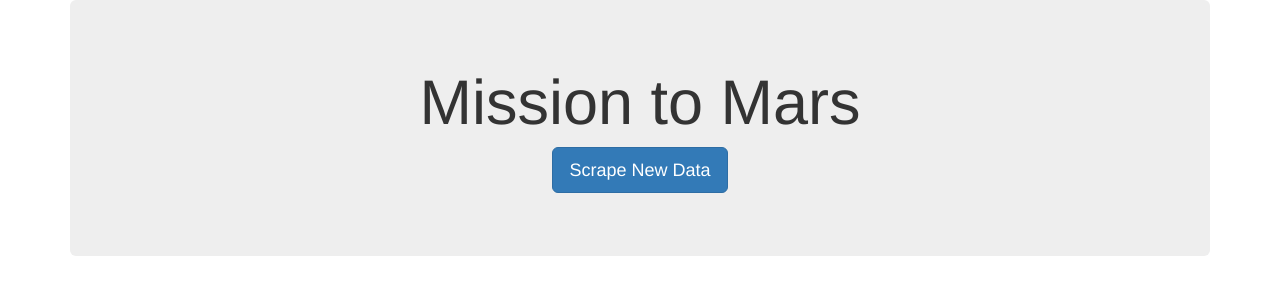
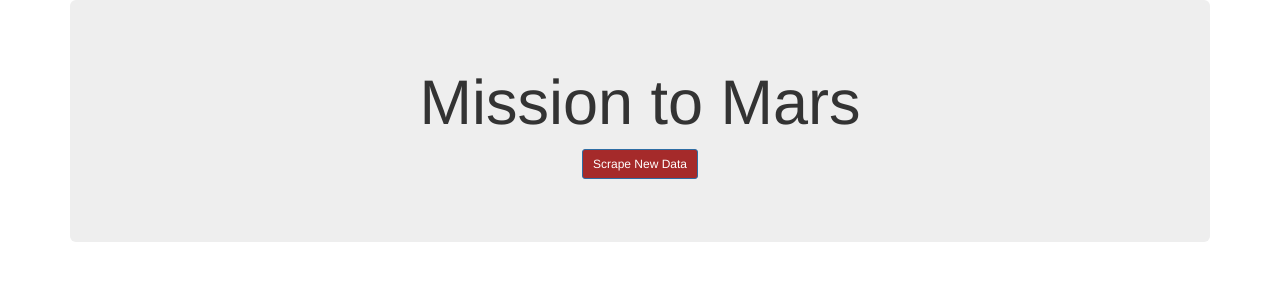
Before and after one commit to Fakparu/Mission-to-Mars, a Flask app: page / in a window 1280 px wide. Shown: the top 293 px of the page. Run offline with Flask 2, Linux system fonts and the light colour scheme; data that the repository does not hold is empty; some libraries are stand-ins or nearby versions.

Commit message:
updating files

```diff
--- a/Scraping.py
+++ b/Scraping.py
@@ -106,7 +106,7 @@ def mars_facts():
     df.set_index('Description', inplace=True)
 
     # Convert dataframe into HTML format, add bootstrap
-    return df.to_html(classes="table table-striped")
+    return df.to_html(classes="table .table-bordered")
 
 
 
--- a/templates/index.html
+++ b/templates/index.html
@@ -16,7 +16,7 @@
       <div class="jumbotron text-center">
         <h1>Mission to Mars</h1>
         <!-- Add a button to activate scraping script -->
-        <p><a class="btn btn-primary btn-lg" href="/scrape" role="button">Scrape New Data</a></p>
+        <p><a class="btn btn-primary btn-sm" href="/scrape" role= "button" style = "background-color: brown;">Scrape New Data</a></p>
       </div>
 
       <!-- Add section for Mars News -->
```
